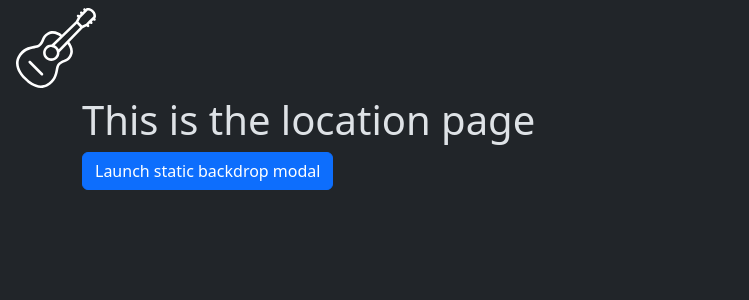
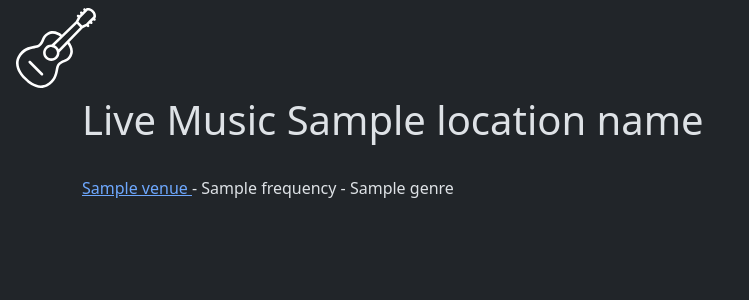
Before and after one commit to jeffgord/live-music-boston, a Flask app: template website/templates/location.html in a window 1280 px wide. Shown: the top 300 px of the page, without its empty margins (0-749 px from the left). Run offline with Flask 3, Linux system fonts and the light colour scheme; the template is opened without the code that fills it: most values are stand-ins (such as "Sample title", 1, 10 or a date in 2020); some libraries are stand-ins or nearby versions.

Commit message:
Get some stuff to display -- for now

```diff
--- a/website/templates/location.html
+++ b/website/templates/location.html
@@ -1,47 +1,17 @@
 {% extends "base.html" %}
 
-{% block title %}{{ location_name }}{% endblock %}
+{% block content %}
+<h1>Live Music {{ location_name }}</h1>
+<br>
 
-{% block content %}
-<h1>This is the location page</h1>
+{% for venue in venues %}
+<p>
+    <a href="{{ venue.link }}"
+        target="_blank">{{ venue.name }}
+    </a>
+    - {{ venue.frequency }} - {{ venue.genre }}
+</p>
+<br>
+{% endfor %}
 
-<!-- Button trigger modal -->
-<button type="button"
-    class="btn btn-primary"
-    data-bs-toggle="modal"
-    data-bs-target="#staticBackdrop">
-    Launch static backdrop modal
-</button>
-
-<!-- Modal -->
-<div class="modal fade"
-    id="staticBackdrop"
-    data-bs-backdrop="static"
-    data-bs-keyboard="false"
-    tabindex="-1"
-    aria-labelledby="staticBackdropLabel"
-    aria-hidden="true">
-    <div class="modal-dialog">
-        <div class="modal-content">
-            <div class="modal-header">
-                <h1 class="modal-title fs-5"
-                    id="staticBackdropLabel">Modal title</h1>
-                <button type="button"
-                    class="btn-close"
-                    data-bs-dismiss="modal"
-                    aria-label="Close"></button>
-            </div>
-            <div class="modal-body">
-                ...
-            </div>
-            <div class="modal-footer">
-                <button type="button"
-                    class="btn btn-secondary"
-                    data-bs-dismiss="modal">Close</button>
-                <button type="button"
-                    class="btn btn-primary">Understood</button>
-            </div>
-        </div>
-    </div>
-</div>
 {% endblock %}
```
